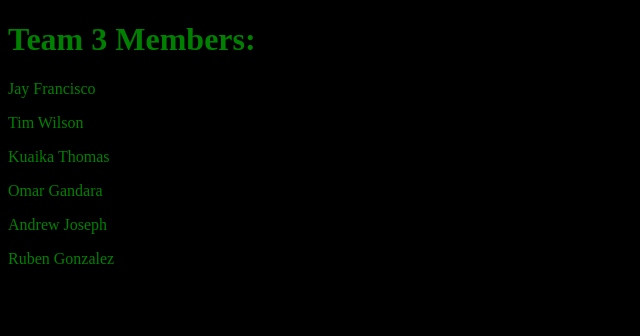
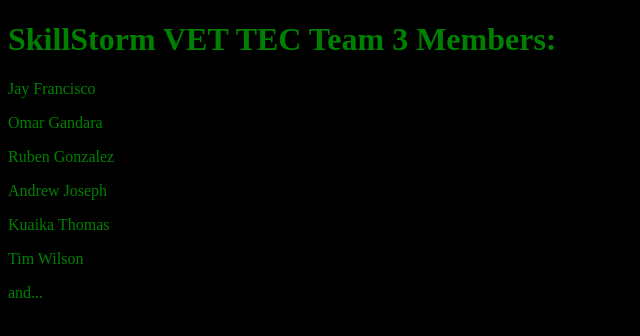
Before and after one commit to hendrixzack/app-repo, a website: page index.html in a window 1280 px wide. Shown: the whole page, without its empty margins (0-640 px from the left). Drawn offline with Linux system fonts and the light colour scheme.

```diff
--- a/index.html
+++ b/index.html
@@ -10,13 +10,18 @@
   </style>
 </head>
 <body>
-  <h1>Team 3 Members:</h1>
+  <h1>SkillStorm VET TEC Team 3 Members:</h1>
   <p>Jay Francisco</p>
+  <p>Omar Gandara</p>
+  <p>Ruben Gonzalez</p>
+  <p>Andrew Joseph</p>
+  <p>Kuaika Thomas</p>
   <p>Tim Wilson</p>
-  <p>Kuaika Thomas</p>
-  <p>Omar Gandara</p>
-  <p>Andrew Joseph</p>
-  <p>Ruben Gonzalez</p>
+  <p>and... </p>
+
+
+
+
   <p></p>
 </body>
 </html>
```
